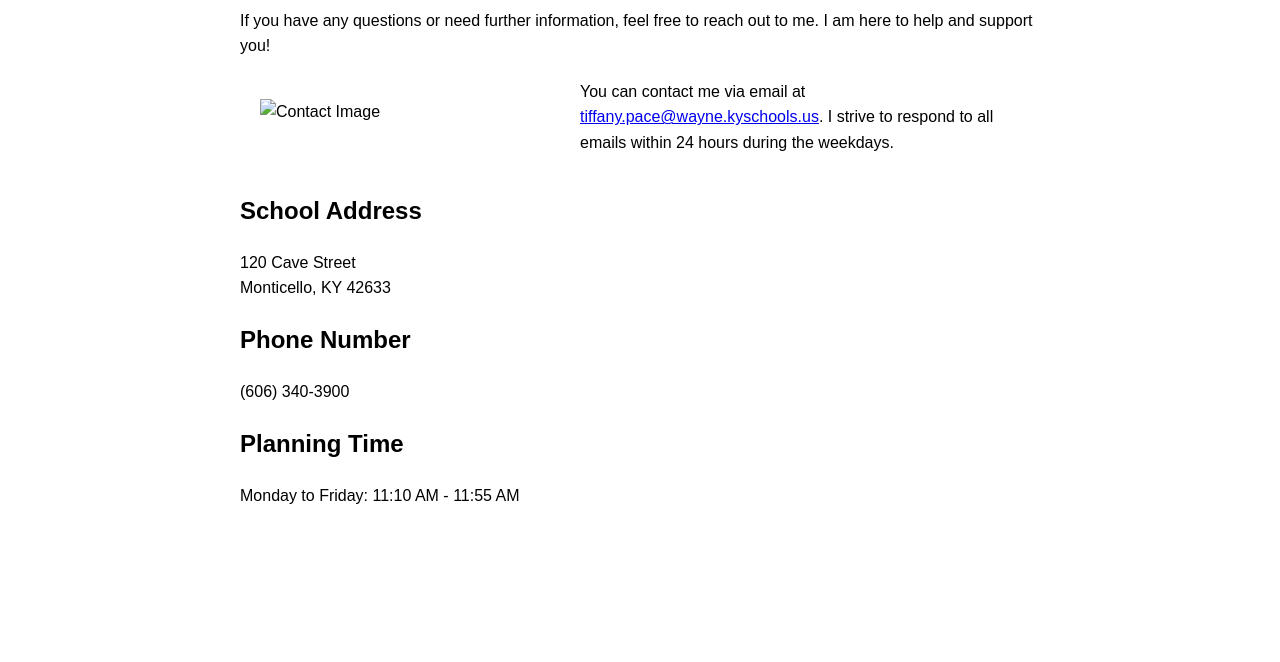
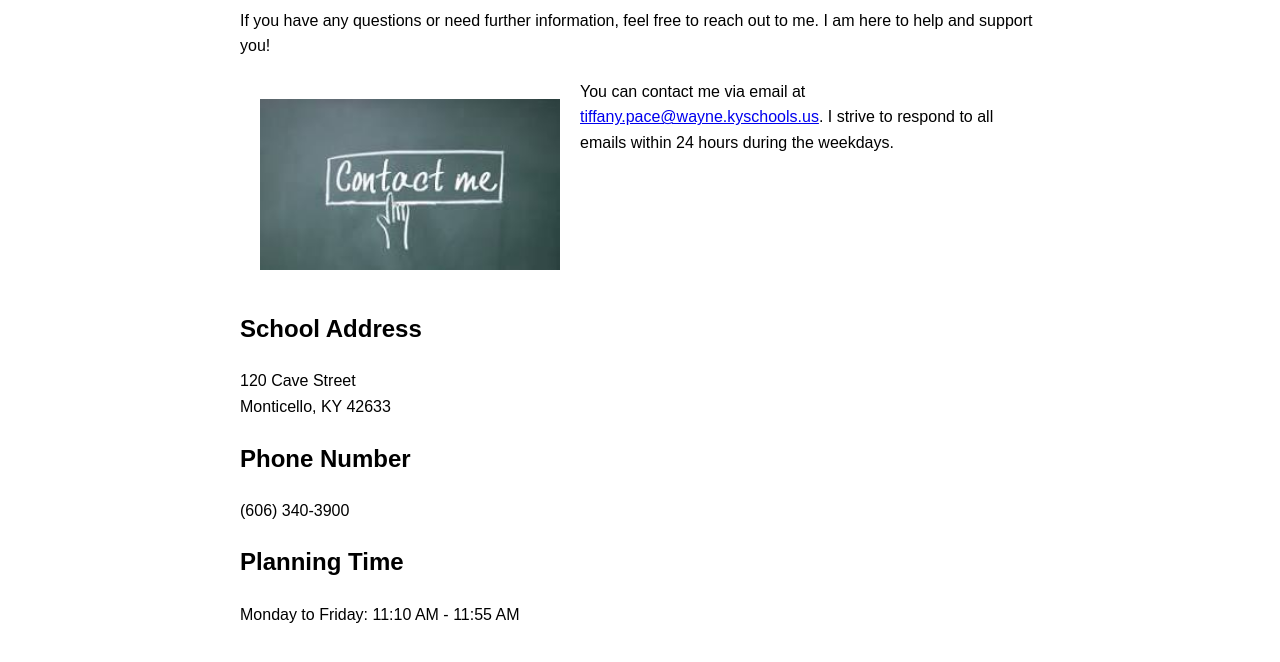
Before and after one commit to tpace10/LIB841PersonalProject, a plain HTML site: page contact.html in a window 1280 px wide. Shown: the part 160-822 px from the top of the page. Before the commit the page ends 800 px from the top, so only its background shows below. Drawn offline with Linux system fonts and the light colour scheme.

Commit message:
Update contact.html

```diff
--- a/contact.html
+++ b/contact.html
@@ -82,7 +82,7 @@
         <p>If you have any questions or need further information, feel free to reach out to me. I am here to help and support you!</p>
 
         <div class="about-images">
-            <img src=Contact Me.jpg alt="Contact Image" class="float-left">
+            <img src="Contact Me.jpg" alt="Contact Image" class="float-left">
             <p>You can contact me via email at <a href="mailto:tiffany.pace@wayne.kyschools.us">tiffany.pace@wayne.kyschools.us</a>. I strive to respond to all emails within 24 hours during the weekdays.</p>
         </div>
 
```
